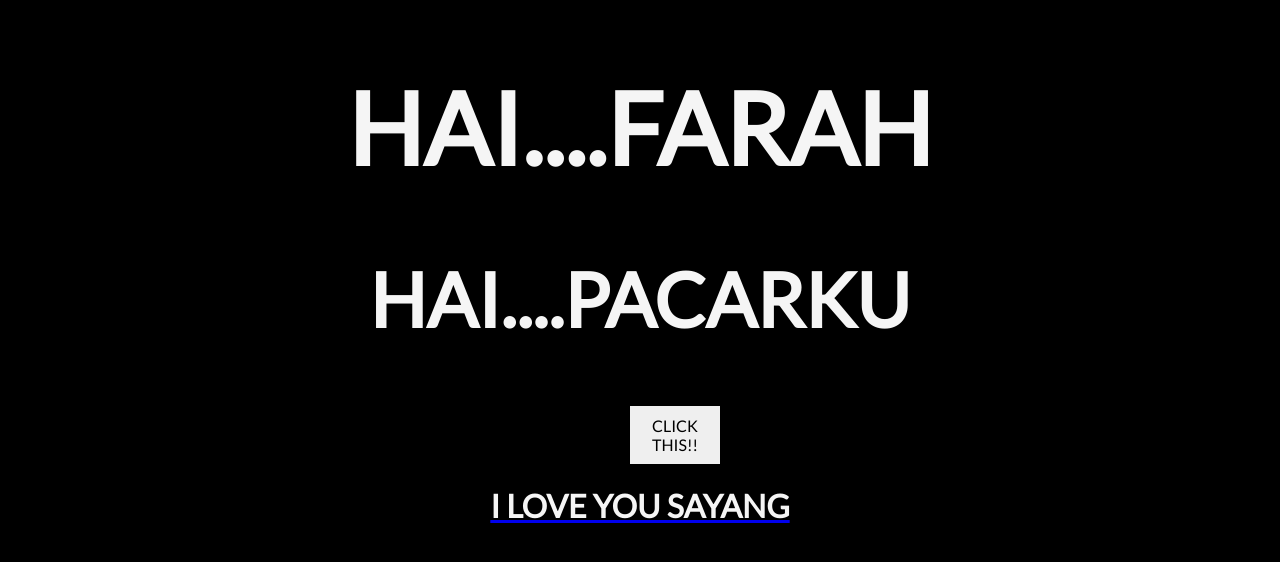
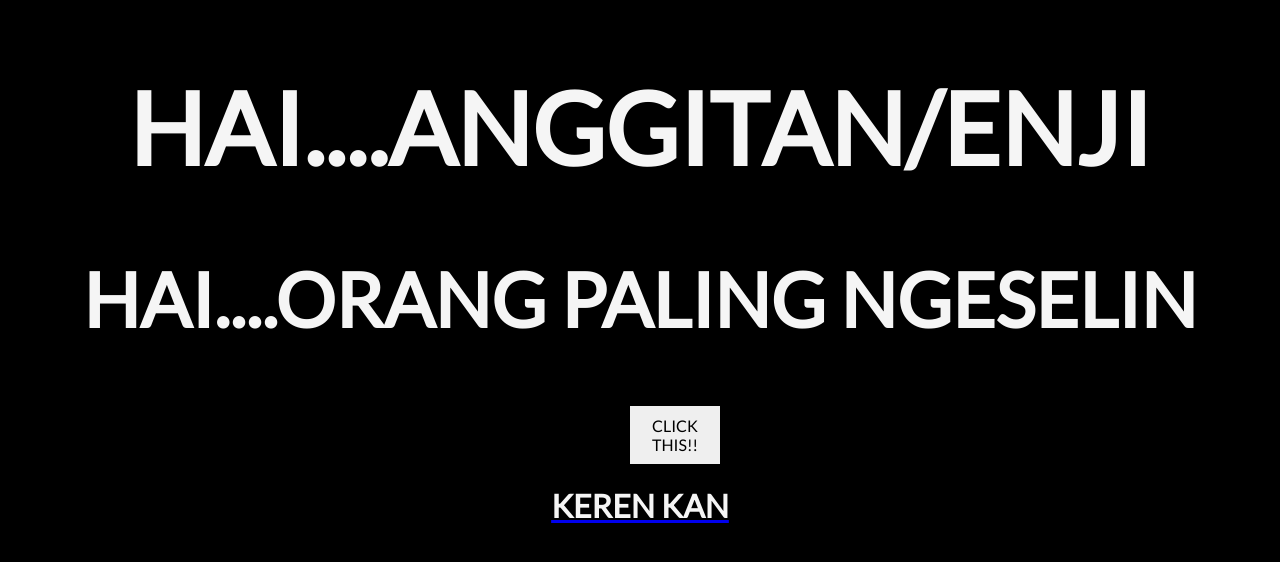
Before and after one commit to invinityx/ANGGITAN, a plain HTML site: page index.html in a window 1280 px wide. Shown: the top 562 px of the page. Drawn offline with nearby package versions, Linux system fonts and the light colour scheme.

Commit message:
Update index.html

```diff
--- a/index.html
+++ b/index.html
@@ -16,8 +16,8 @@
 	</div>
 	<div  class="content">
 		<div class="main-text">
-			<h1>HAI....FARAH</h1>
-			<h2>HAI....PACARKU</h2>
+			<h1>HAI....ANGGITAN/ENJI</h1>
+			<h2>HAI....ORANG PALING NGESELIN</h2>
 		</div>
 		<div class="tombol">
 			<a href="Animated Skills Bars/index.html"><button class="button button1"> CLICK THIS!!</button>
@@ -25,7 +25,7 @@
 	</div>
 	<div class="content1">
     	<div class="subtext1">
-      		<h1>I LOVE YOU SAYANG</h1>
+      		<h1>KEREN KAN</h1>
     	</div>
   	</div>
 	<script>
```
